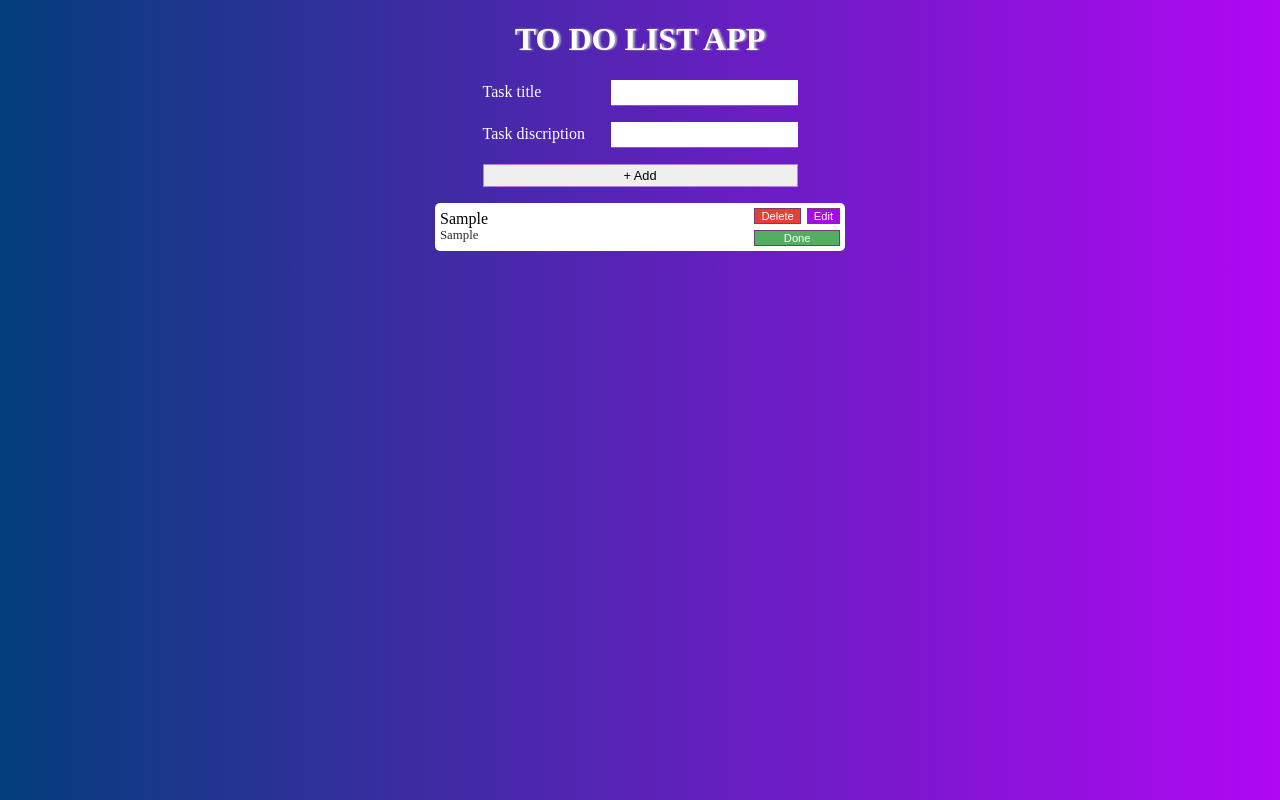
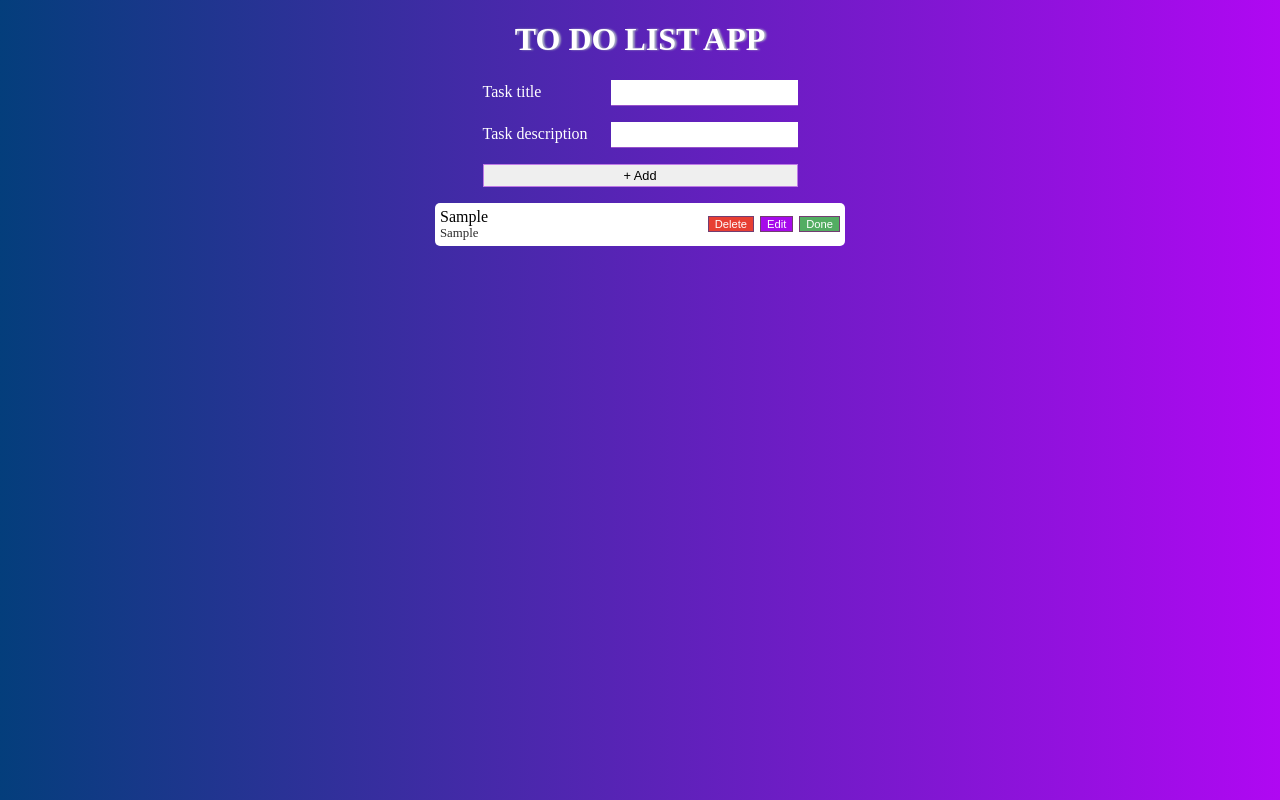
Before and after one commit to mo3id/todo-list-app, a React (Vite) app: page / in a window 1280 px wide. Both pictures are taken after typing "Sample", "Sample" into the empty fields and a click on the button "+ Add". Built offline with nearby package versions, Linux system fonts and the light colour scheme.

Commit message:
get task to update

```diff
--- a/src/components/Header/Header.jsx
+++ b/src/components/Header/Header.jsx
@@ -8,15 +8,15 @@ const Header = () => {
   const { createTask, hideModalHandler, showModalHandler, modalToRemoveIsShow,modalToEditIsShow } = useToDoList()
 
   const [textTitle, setTextTitle] = useState('');
-  const [textDisc, setTextDisc] = useState('');
+  const [textDesc, setTextDesc] = useState('');
 
   const addTaskHandler = () => {
     setTextTitle("");
-    setTextDisc("");
+    setTextDesc("");
     createTask({
       id: Math.random(),
       taskTextTitle: textTitle,
-      taskTextdisc: textDisc,
+      taskTextdesc: textDesc,
       isComplete: false,
     })
   }
@@ -25,7 +25,7 @@ const Header = () => {
     <header className={classes.header}>
       <div className={classes.inputs}>
         <InputField id='task_input' label={'Task title'} type='text' value={textTitle} onChange={(e) => setTextTitle(e.target.value)} />
-        <InputField id='task_input' label={'Task discription'} type='text' value={textDisc} onChange={(e) => setTextDisc(e.target.value)} />
+        <InputField id='task_input' label={'Task description'} type='text' value={textDesc} onChange={(e) => setTextDesc(e.target.value)} />
         <button className={classes.addBtn} onClick={addTaskHandler}>+ Add</button>
       </div>
     </header>
--- a/src/components/Task/TaskRow.jsx
+++ b/src/components/Task/TaskRow.jsx
@@ -8,7 +8,7 @@ const Task = () => {
     <div className={classes.task}>
       <div className={classes.taskDetails}>
         <p className={task.isComplete ? classes['task-complete'] : classes['task-notcomplete']}>{task.taskTextTitle}</p>
-        <p className={task.isComplete ? classes['task-complete'] : classes['task-notcomplete']}>{task.taskTextdisc}</p>
+        <p className={task.isComplete ? classes['task-complete'] : classes['task-notcomplete']}>{task.taskTextdesc}</p>
       </div>
       <div className={classes.btns}>
         <button onClick={() => taskDoneHandler(task.id)} className={classes.done}>Done</button>
--- a/src/components/TaskCard/TaskCard.jsx
+++ b/src/components/TaskCard/TaskCard.jsx
@@ -1,4 +1,4 @@
-import React, { useState } from 'react'
+import React, { useEffect, useState } from 'react'
 import classes from './TaskCard.module.css'
 import { useToDoList } from '../../context/context';
 import Modal from '../Modal/Modal';
@@ -7,15 +7,16 @@ import InputField from '../InputField/InputField';
 
 const TaskCard = () => {
 
-  const { tasks, removeTaskFromList, taskDoneHandler, showModal, modalToRemoveIsShow, modalToEditIsShow, selectedTask, hideModal, hideEditModal, showEditModal, EditTask } = useToDoList();
+  const { tasks, removeTaskFromList, taskDoneHandler, showModal, modalToRemoveIsShow, modalToEditIsShow, selectedTask, hideModal, hideEditModal, showEditModal, EditTask, getSelectdTask } = useToDoList();
 
+  const task = getSelectdTask();
 
   // className={classes['task-complete']?"":classes['task-complete']}
   const taskList = tasks?.map(task => (
     <li key={task.id} className={classes.task}>
       <div className={classes.taskDetails}>
         <p className={task.isComplete ? classes['task-complete'] : classes['task-notcomplete']}>{task.taskTextTitle}</p>
-        <p className={task.isComplete ? classes['task-complete'] : classes['task-notcomplete']}>{task.taskTextdisc}</p>
+        <p className={task.isComplete ? classes['task-complete'] : classes['task-notcomplete']}>{task.taskTextdesc}</p>
       </div>
       <div className={classes.btns}>
         <div className={classes.firstBtns}>
@@ -24,12 +25,17 @@ const TaskCard = () => {
             selectedTask(task.id);
             showModal()
           }} className={classes.delete}>Delete</button>
-          <button onClick={showEditModal} className={classes.edit}>Edit</button>
+          <button onClick={() => {
+            selectedTask(task.id);
+            showEditModal()
+          }} className={classes.edit}>Edit</button>
         </div>
         <button onClick={() => taskDoneHandler(task.id)} className={classes.done}>Done</button>
       </div>
     </li>
   ));
+
+  // const [taskTitle, setTaskTitle] = useState(task.taskTextTitle)
 
   return (
     <>
@@ -46,8 +52,8 @@ const TaskCard = () => {
 
         {/* <form onSubmit={(e) => editTaskHandler({ ...selectedTaskData }, e)}> */}
 
-        <InputField className={classes.editInput} id='task_input' label={'Task title'} type='text' />
-        <InputField className={classes.editInput} id='task_input' label={'Task discription'} type='text' />
+        <InputField className={classes.editInput} id='task_input' label={'Task title'} type='text' value={task.taskTextTitle} onChange={(e) => setTextTitle(e.target.value)} />
+        <InputField className={classes.editInput} id='task_input' label={'Task description'} type='text' value={task.taskTextdesc} />
         {/* <button className={classes.addBtn} onClick={addTaskHandler}>+ Add</button> */}
 
         <div className={(classes.btnsEdit)}>
--- a/src/components/TaskCard/TaskCard.module.css
+++ b/src/components/TaskCard/TaskCard.module.css
@@ -39,8 +39,9 @@
 .btns,
 .btnsEdit {
   display: flex;
-  flex-direction: column;
+  flex-direction: row;
   gap: 6px;
+  justify-content: space-evenly;
 }
 
 .btnsEdit {
--- a/src/context/context.jsx
+++ b/src/context/context.jsx
@@ -15,6 +15,11 @@ const ToDoListProvider = ({ children }) => {
 
   const [taskId, setTaskId] = useState('');
 
+
+  const getSelectdTask = () => {
+    return tasks.find((task) => task.id === taskId);
+  }
+
   const showModal = () => {
     setmodalToRemoveIsShow(true)
     console.log(modalToRemoveIsShow)
@@ -25,7 +30,7 @@ const ToDoListProvider = ({ children }) => {
     console.log(modalToEditIsShow)
   }
 
-  const selectedTask = (id)=>{
+  const selectedTask = (id) => {
     setTaskId(id)
   }
 
@@ -57,7 +62,7 @@ const ToDoListProvider = ({ children }) => {
   }, [tasks])
 
   const createTask = (task) => {
-    task.taskTextTitle.length > 3 || task.taskTextdisc.length > 3 ? setTasks([task, ...tasks]) : alert('enter valed task more than 3 letters')
+    task.taskTextTitle.length > 3 || task.taskTextdesc.length > 3 ? setTasks([task, ...tasks]) : alert('enter valed task more than 3 letters')
     console.log(task);
   }
 
@@ -72,7 +77,7 @@ const ToDoListProvider = ({ children }) => {
   };
 
   return (
-    <ToDoListContext.Provider value={{ removeTaskFromList, tasks, createTask, taskDoneHandler, modalToRemoveIsShow,modalToEditIsShow,hideModal,hideEditModal, showModal,showEditModal, selectedTask,EditTask }}>
+    <ToDoListContext.Provider value={{ removeTaskFromList, tasks, createTask, taskDoneHandler, modalToRemoveIsShow, modalToEditIsShow, hideModal, hideEditModal, showModal, showEditModal, selectedTask, EditTask, getSelectdTask }}>
 
       {children}
 
```
Also changed, not shown: src/components/Modal/Modal.module.css (+0 -19 lines).
